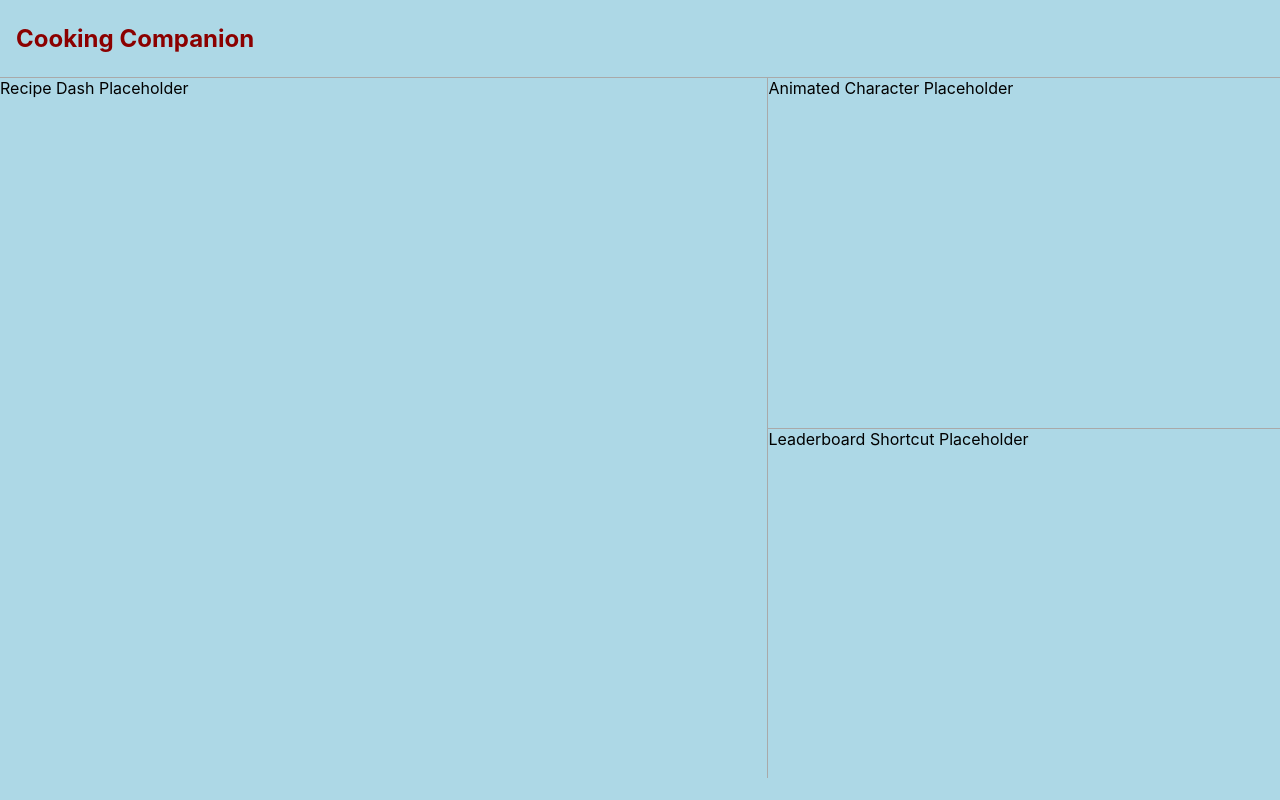
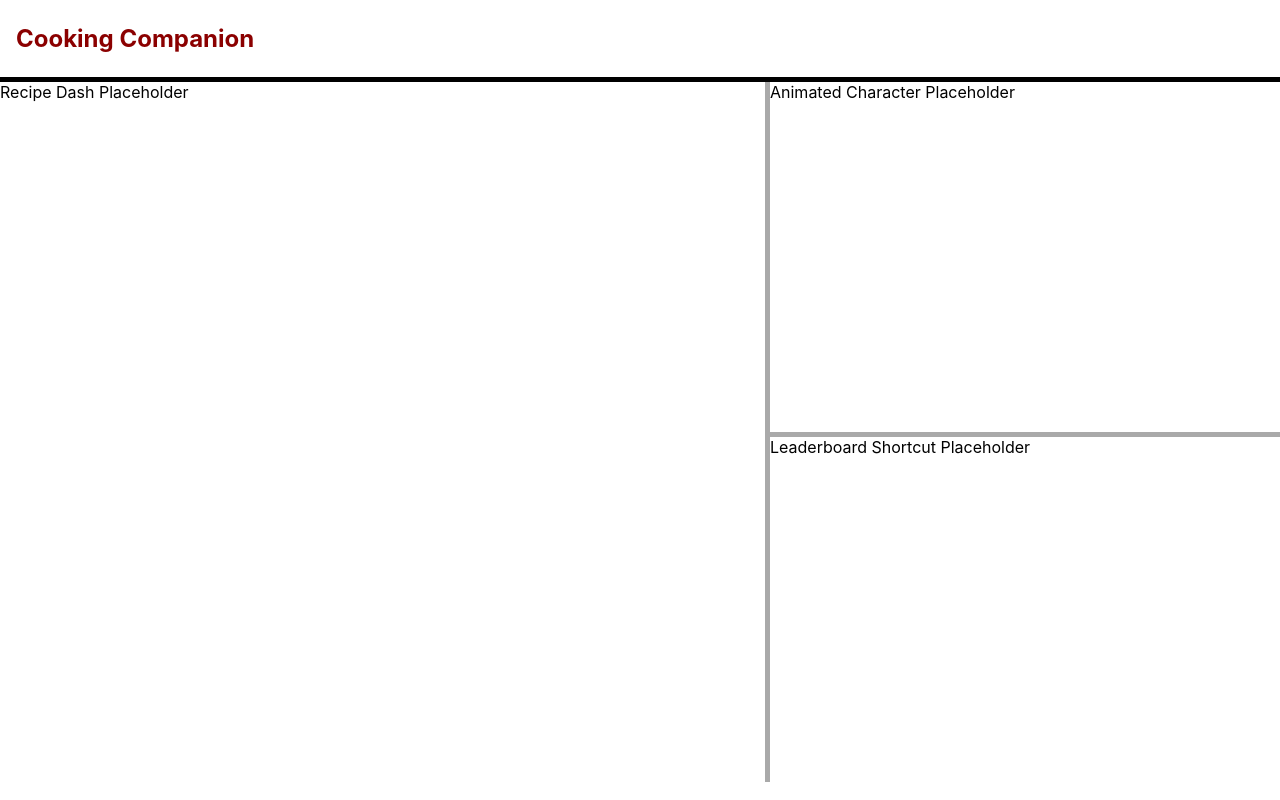
Before and after one commit to 4rcher0116/cooking-companion, a React (Create React App) app: page /dashboard in a window 1280 px wide. Built offline with nearby package versions, Linux system fonts and the light colour scheme.

Commit message:
recipe dash placeholder

```diff
--- a/src/views/Dashboard.tsx
+++ b/src/views/Dashboard.tsx
@@ -8,7 +8,9 @@ const Dashboard = () => {
         <p className={styles.headerText}>Cooking Companion</p>
       </div>
       <div className={styles.body}>
-        <div className={styles.recipeDashboardContainer}>Recipe Dash Placeholder</div>
+        <div className={styles.recipeDashboardContainer}>
+          Recipe Dash Placeholder
+        </div>
         <div className={styles.rightContainer}>
           <div className={styles.animatedCharacterContainer}>
             Animated Character Placeholder
--- a/src/views/styles/_Dashboard.module.css
+++ b/src/views/styles/_Dashboard.module.css
@@ -1,11 +1,11 @@
 .dashboardContent {
-    background-color: lightblue;
+    background-color: white;
     height: 100vh;
     width: 100vw;
 }
 
 .headerContent {
-    border-bottom: 1px solid darkgrey;
+    border-bottom: 5px solid black;
 
     .headerText {
         font-size: 3vh;
@@ -28,7 +28,7 @@
         height: 100%;
         width: 60%;
 
-        border-right: 1px solid darkgray;
+        border-right: 5px solid darkgray;
     }
 
     .rightContainer {
@@ -42,6 +42,6 @@
     .animatedCharacterContainer {
         height: 50%;
 
-        border-bottom: 1px solid darkgray;
+        border-bottom: 5px solid darkgray;
     }
 }
```
Also changed, not shown: src/components/DashboardModules/RecipeDashboard.tsx (added, +13 -0 lines), src/constants/RecipeDTO.ts (added, +60 -0 lines), src/components/DashboardModules/styles/_RecipeDashboard.module.css (added).
